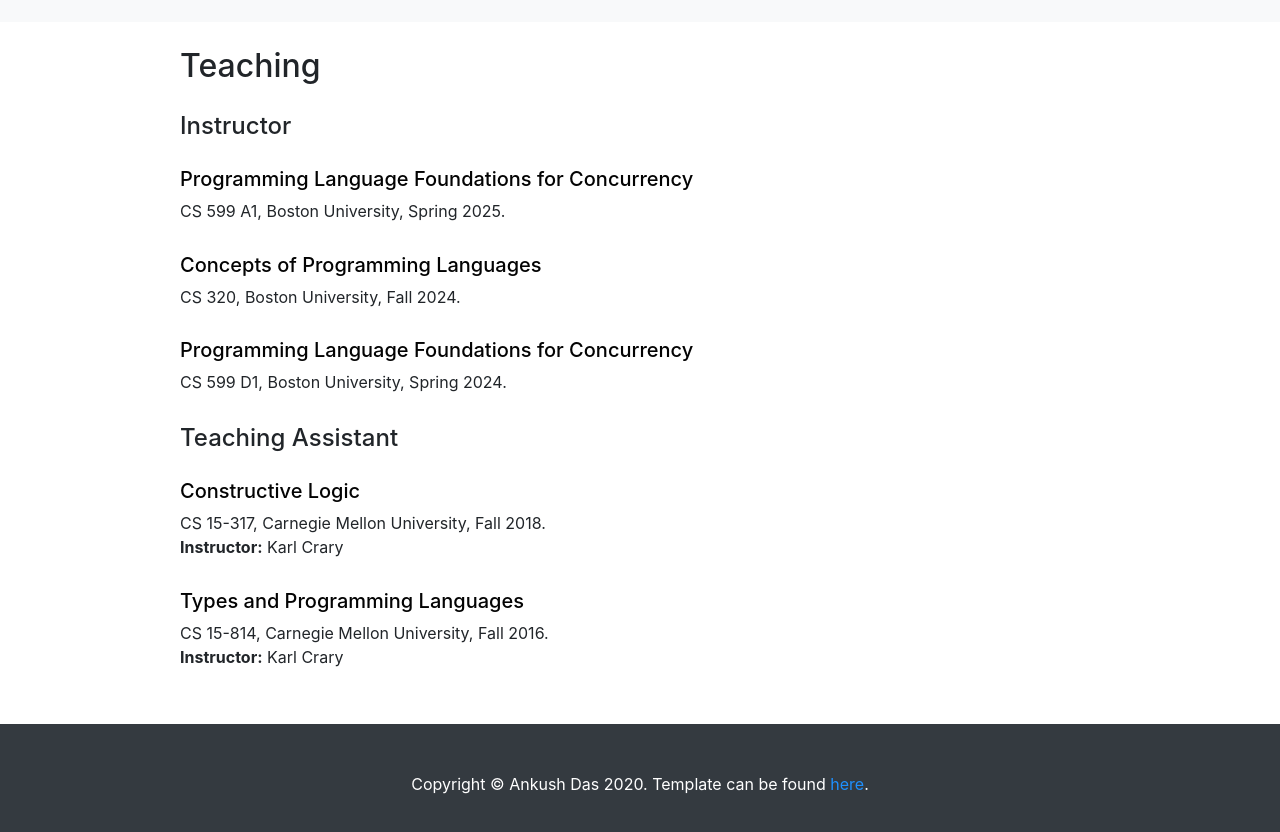
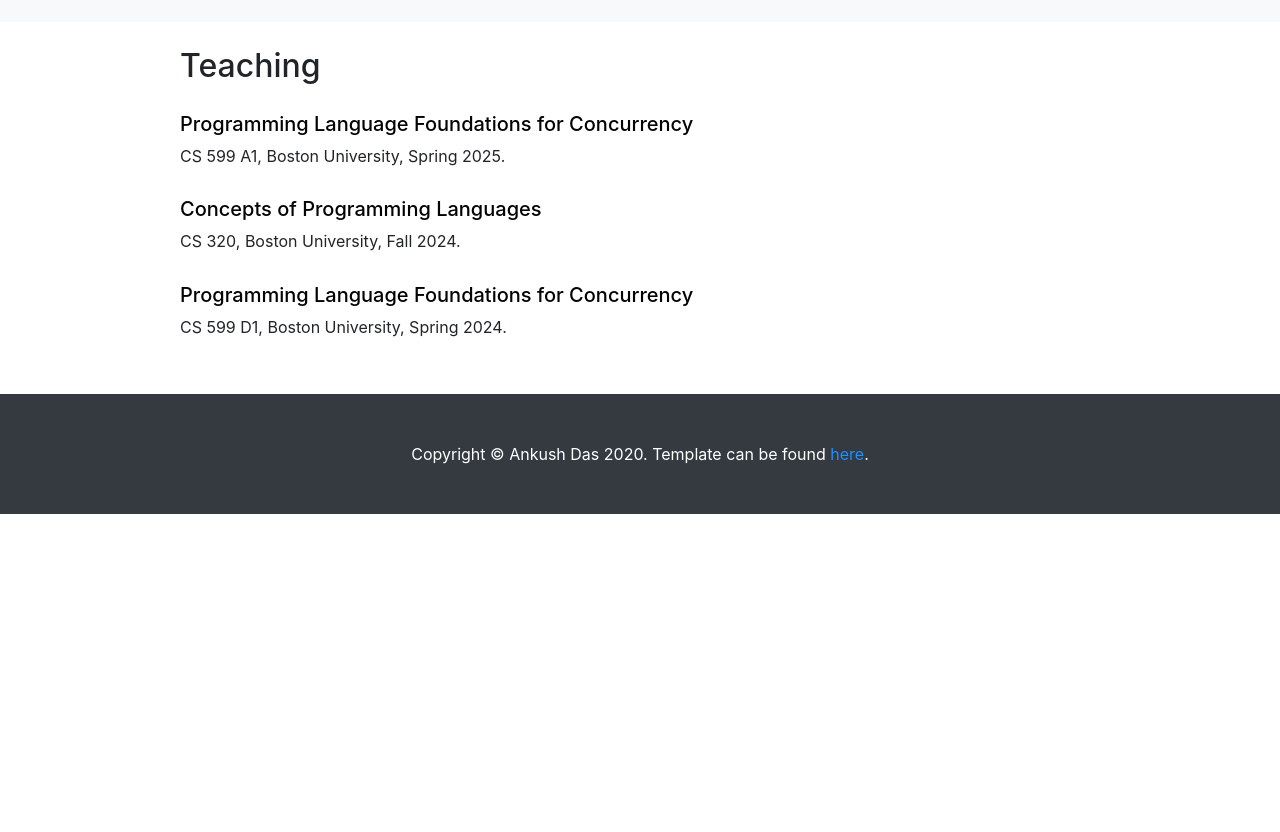
Before and after one commit to ankushdas/ankushdas.github.io, a website with bundled scripts: page index.html in a window 1280 px wide. Shown: the part 5970-6802 px from the top of the page. After the commit the page ends 6484 px from the top, so only its background shows below. Built offline with nearby package versions, Linux system fonts and the light colour scheme.

Commit message:
small changes

```diff
--- a/index.html
+++ b/index.html
@@ -766,8 +766,6 @@
         <div class="col-lg-10 mx-auto">
           <h2 style="padding-bottom: 2%;">Teaching</h2>
 
-          <h4 style="padding-bottom: 2%;">Instructor</h4>
-
           <h5><a onclick="window.open(this.href); return false;" title="CS599.html" href="courses/CS599-S25.html"
               onkeypress="window.open(this.href); return false;">Programming Language Foundations for Concurrency</a>
           </h5>
@@ -786,22 +784,6 @@
           </h5>
           <p style="padding-bottom: 1.5%;">CS 599 D1, Boston University, Spring 2024.<br>
 
-          <h4 style="padding-bottom: 2%;">Teaching Assistant</h4>
-
-          <h5><a onclick="window.open(this.href); return false;"
-              title="https://www.csd.cs.cmu.edu/course-profiles/15-317-Constructive-Logic"
-              href="https://www.csd.cs.cmu.edu/course-profiles/15-317-Constructive-Logic"
-              onkeypress="window.open(this.href); return false;">Constructive Logic</a></h5>
-          <p style="padding-bottom: 1.5%;">CS 15-317, Carnegie Mellon University, Fall 2018.<br>
-            <b>Instructor:</b> Karl Crary
-          </p>
-
-          <h5><a onclick="window.open(this.href); return false;" title="https://www.andrew.cmu.edu/course/15-814/"
-              href="https://www.andrew.cmu.edu/course/15-814/" onkeypress="window.open(this.href); return false;">Types
-              and Programming Languages</a></h5>
-          <p style="padding-bottom: 1.5%;">CS 15-814, Carnegie Mellon University, Fall 2016.<br>
-            <b>Instructor:</b> Karl Crary
-          </p>
         </div>
       </div>
     </div>
```
Also changed, not shown: 1 other file.
